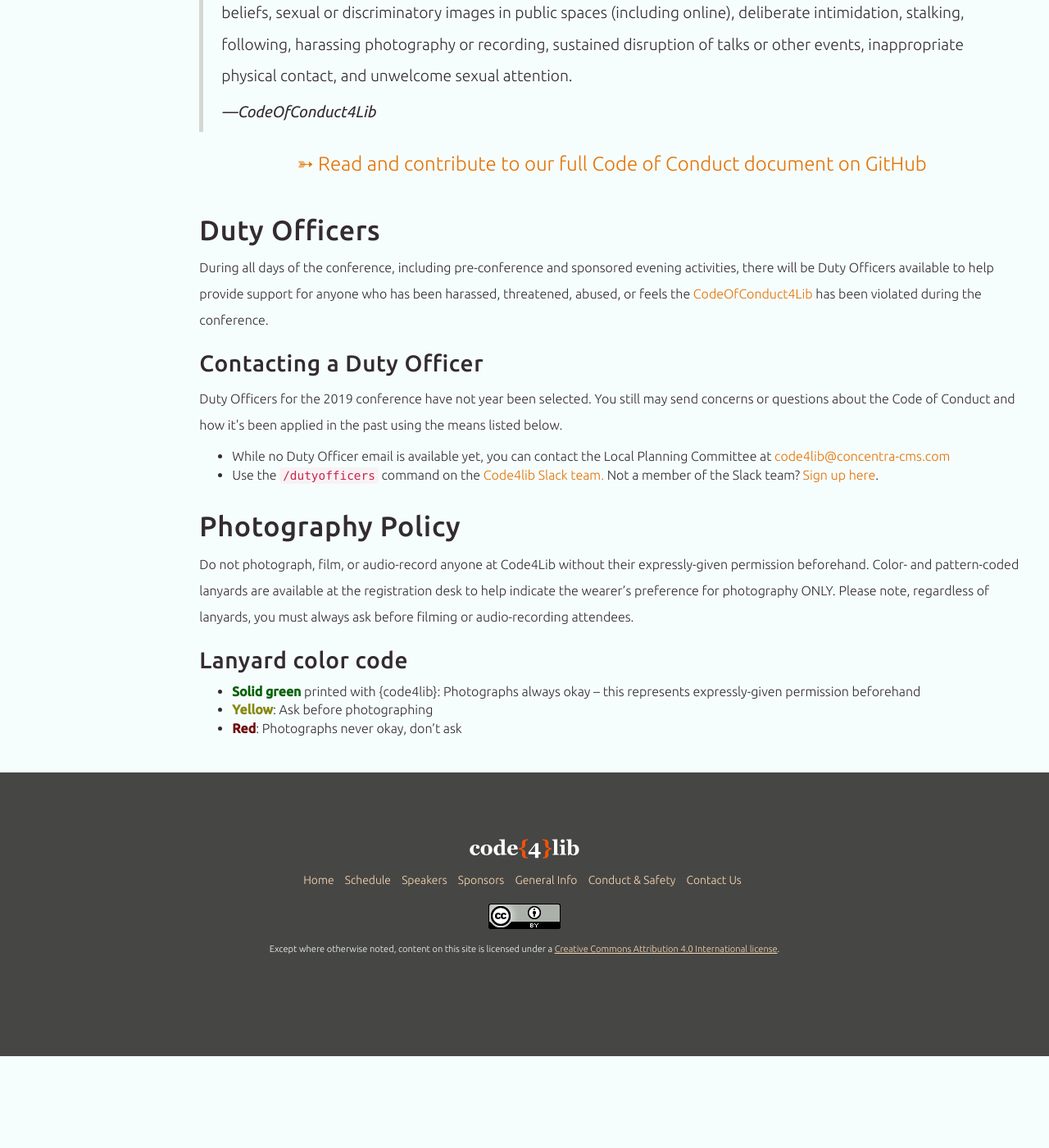
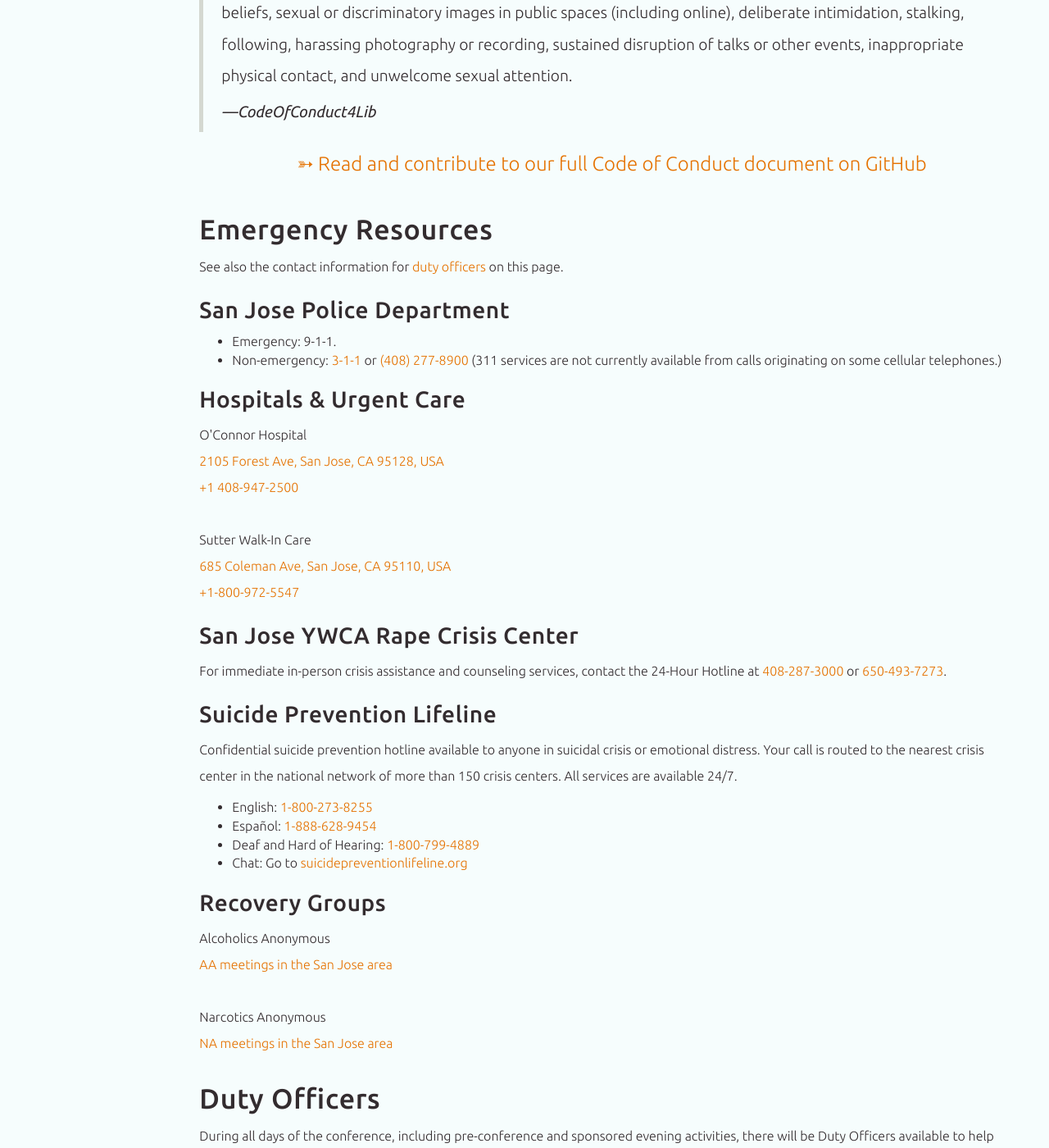
Before and after one commit to code4lib/2019.code4lib.org, a Jekyll site: the page built from conduct/index.html, in a window 1280 px wide and 1400 px high, scrolled down 550 px. Shown: the whole window at 82% size. Built offline with Jekyll 4.4.1, drawn with Linux system fonts in a browser that asks for light colours; some web fonts are replaced; before the commit the page ends 1838 px from its top, so only the background shows below that.

Commit message:
added emergency info to #12

```diff
--- a/conduct/index.html
+++ b/conduct/index.html
@@ -56,24 +56,56 @@
 
             <div class="row">
                 <div class="col-md-12">
-                    <!-- <h2 id="emergency">Emergency Resources</h2>
+                    <h2 id="emergency">Emergency Resources</h2>
 
                     <p>See also the contact information for <a href="#officers">duty officers</a> on this page.</p>
 
                     <h3>San Jose Police Department</h3>
                     <p>
-                        ...
+                      <ul>
+                        <li>Emergency: 9-1-1. </li>
+                        <li>Non-emergency: <a href="tel:3-1-1">3-1-1</a> or <a href="tel:408) 277-8900">(408) 277-8900</a> (311 services are not currently available from calls originating on some cellular telephones.)</li></ul>
                     </p>
 
                     <h3>Hospitals & Urgent Care</h3>
-
+                    <!-- Called venue to confirm this info -->
                     <p>
-                        ...
+                      O'Connor Hospital<br>
+                      <a href="https://www.google.com/maps/place/2105+Forest+Ave,+San+Jose,+CA+95128,+USA">2105 Forest Ave, San Jose, CA 95128, USA</a><br>
+                      <a href="tel:1-408-947-2500">+1 408-947-2500</a><br>
+                      <br>
+                      Sutter Walk-In Care<br>
+                      <a href="https://www.google.com/maps/place/Sutter+Walk-In+Care/@37.3418652,-121.9134216,17z/data=!3m1!4b1!4m5!3m4!1s0x808fcb653a9e64dd:0xfd230bd5df3ecf52!8m2!3d37.3418652!4d-121.9112329">685 Coleman Ave, San Jose, CA 95110, USA</a><br>
+                      <a href="tel:1-800-972-5547">+1-800-972-5547</a><br>
                     </p>
 
-                    <h3>DC Rape Crisis Center</h3>
+                    <h3>San Jose YWCA Rape Crisis Center</h3>
+                    <p>For immediate in-person crisis assistance and counseling services,
+                      contact the 24-Hour Hotline at <a href=tel:"408-287-3000">408-287-3000</a> or <a href="tel:650-493-7273">650-493-7273</a>.
+                    </p>
 
-                    <p>Immediate support hotline available at <a href="tel:12023337273">202-333-RAPE</a>. They also maintain a <a href="http://dcrcc.org/dc-referral-guide/">referral guide</a> for finding service providers quickly.</p> -->
+                      <h3>Suicide Prevention Lifeline</h3>
+                      <p>Confidential suicide prevention hotline available to anyone in suicidal crisis or emotional distress.
+                        Your call is routed to the nearest crisis center in the national network of more than 150 crisis centers.
+                        All services are available 24/7. <br>
+                        <ul>
+                          <li>English: <a href="tel:1-800-273-8255">1-800-273-8255</a></li>
+                          <li>Español: <a href="tel:1-888-628-9454">1-888-628-9454</a></li>
+                          <li>Deaf and Hard of Hearing: <a href="tel:1-800-799-4889">1-800-799-4889</a></li>
+                          <li>Chat: Go to <a href+"https://suicidepreventionlifeline.org/chat/">suicidepreventionlifeline.org</a></li>
+                        </ul>
+                      </p>
+
+                      <h3>Recovery Groups</h3>
+                      <p>
+                        Alcoholics Anonymous<br>
+                        <a href="https://aasanjose.org/meetings?tsml-region=san-jose">AA meetings in the San Jose area</a><br>
+                        <br>
+                        Narcotics Anonymous<br>
+                        <a href="https://www.na.org/meetingsearch/text-results.php?country=USA&state=California&city=San+Jose&zip=&street=&within=20&day=0&lang=&orderby=datetime&country=USA&state=California&city=San+Jose&zip=&street=&within=20&day=0&lang=&orderby=datetime">NA meetings in the San Jose area</a><br>
+                      </p>
+
+
                 </div>
             </div>
 
```
Also changed, not shown: other parts of conduct/index.html (+2 -2 lines).
